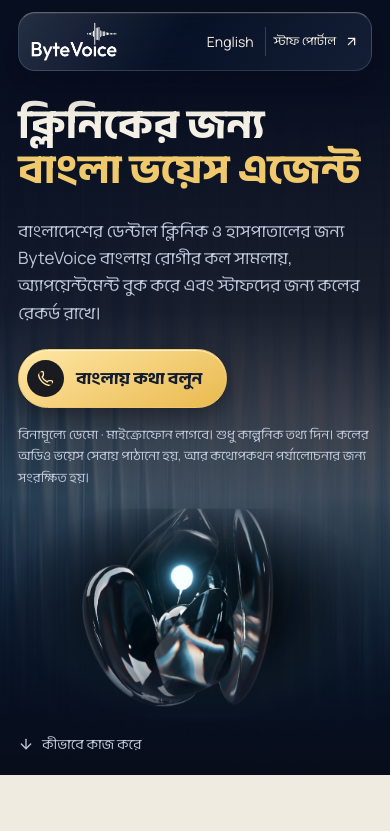
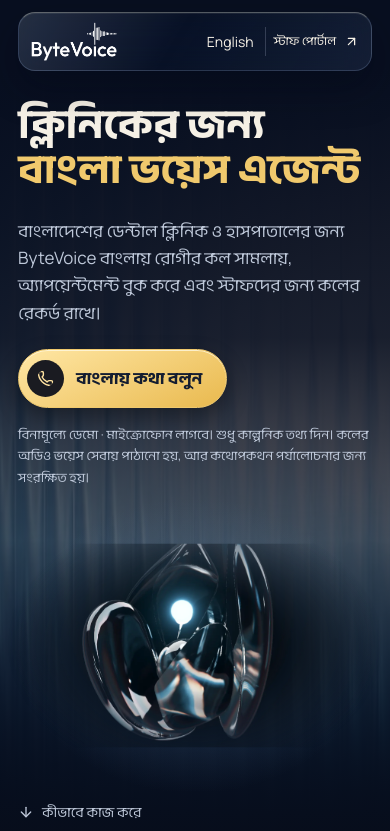
Before and after one commit to ghostmash05/bytevoice-bangla-demo, a Next.js app in the folder web/: page / in a window 390 px wide. Shown: the top 831 px of the page. Built offline with nearby package versions, Linux system fonts and the light colour scheme; no server answers.

Commit message:
Fill the mobile viewport with the landing hero

```diff
--- a/web/components/landing.css
+++ b/web/components/landing.css
@@ -285,14 +285,14 @@
   .landing-nav-actions { gap: 4px; }
   .landing-portal { font-size: 12px; padding: 5px 0 5px 8px; }
   .landing-language { padding-inline: 7px; }
-  .landing-hero { min-height: 0; padding-block: 100px 53px; }
-  .landing-hero-inner { grid-template-columns: 1fr; gap: 12px; }
+  .landing-hero { min-height: 100dvh; align-items: stretch; padding-block: 100px 53px; }
+  .landing-hero-inner { grid-template-columns: 1fr; grid-template-rows: auto 1fr; gap: 12px; }
   .landing-hero-light {
     background:
       linear-gradient(180deg, #080f20 8%, #080f20ed 40%, #080f20a8 64%, #070d1b 100%),
       url("/landing/fluted-glass-mobile.webp") center bottom / cover no-repeat #080f20;
   }
-  .landing-hero-art { margin: 0; }
+  .landing-hero-art { display: grid; align-items: center; align-self: stretch; margin: 0; }
   .landing-hero-art::before {
     content: "";
     position: absolute;
@@ -302,7 +302,7 @@
   }
   .landing h1 { font-size: clamp(41px, 10.6vw, 62px); line-height: 1.1; }
   .landing-lede { margin-bottom: 23px; }
-  .landing-flower { height: clamp(196px, 57vw, 310px); pointer-events: none; }
+  .landing-flower { height: clamp(196px, max(57vw, 30dvh), 310px); pointer-events: none; }
   .landing-flower > * { scale: 1.1; }
   .landing-walkthrough-floor { height: 112px; opacity: .27; }
   .landing-hero-foot { bottom: 18px; }
```
